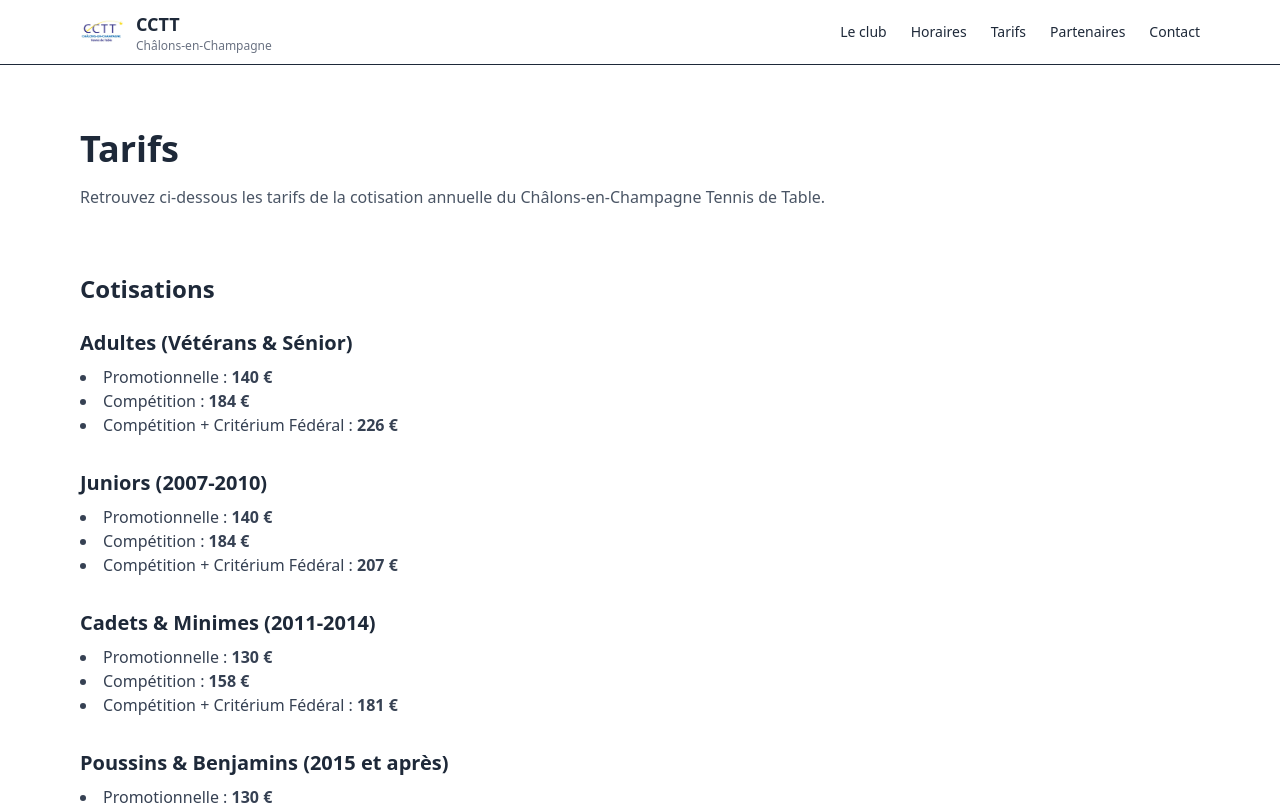
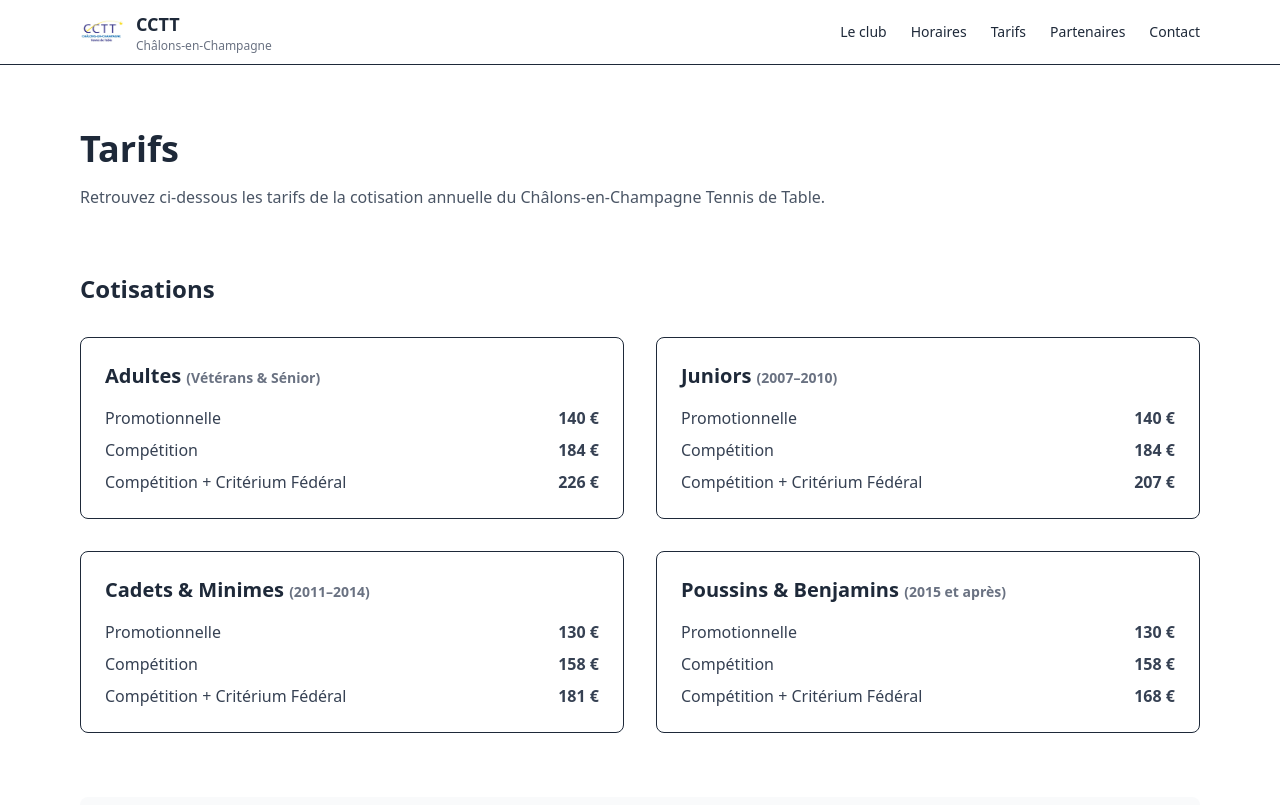
Before and after one commit to jesared/club-cctt, a Next.js app: page /tarifs in a window 1280 px wide. Shown: the top 805 px of the page. Built offline with nearby package versions, Linux system fonts and the light colour scheme.

Commit message:
Mise à jour de la section Cotisations : amélioration de la présentation des tarifs avec des bordures et un espacement optimisé.

```diff
--- a/app/tarifs/page.tsx
+++ b/app/tarifs/page.tsx
@@ -10,87 +10,104 @@ export default function TarifsPage() {
         </p>
       </header>
 
-      {/* TARIFS */}
-      {/* TABLEAU TARIFS */}
+      {/* COTISATIONS */}
       <section>
-        <h2 className="text-2xl font-semibold mb-6">Cotisations</h2>
+        <h2 className="text-2xl font-semibold mb-8">Cotisations</h2>
 
-        <div className="space-y-8">
+        <div className="grid grid-cols-1 md:grid-cols-2 gap-8">
           {/* ADULTES */}
-          <div>
-            <h3 className="font-semibold text-xl mb-2">
-              Adultes (Vétérans & Sénior)
+          <div className="bg-white border rounded-lg p-6">
+            <h3 className="text-xl font-semibold mb-4">
+              Adultes{" "}
+              <span className="text-sm text-gray-500">(Vétérans & Sénior)</span>
             </h3>
 
-            <ul className="list-disc list-inside text-gray-700">
-              <li>
-                Promotionnelle : <strong>140 €</strong>
+            <ul className="space-y-2 text-gray-700">
+              <li className="flex justify-between">
+                <span>Promotionnelle</span>
+                <strong>140 €</strong>
               </li>
-              <li>
-                Compétition : <strong>184 €</strong>
+              <li className="flex justify-between">
+                <span>Compétition</span>
+                <strong>184 €</strong>
               </li>
-              <li>
-                Compétition + Critérium Fédéral : <strong>226 €</strong>
+              <li className="flex justify-between">
+                <span>Compétition + Critérium Fédéral</span>
+                <strong>226 €</strong>
               </li>
             </ul>
           </div>
 
           {/* JUNIORS */}
-          <div>
-            <h3 className="font-semibold text-xl mb-2">Juniors (2007-2010)</h3>
+          <div className="bg-white border rounded-lg p-6">
+            <h3 className="text-xl font-semibold mb-4">
+              Juniors <span className="text-sm text-gray-500">(2007–2010)</span>
+            </h3>
 
-            <ul className="list-disc list-inside text-gray-700">
-              <li>
-                Promotionnelle : <strong>140 €</strong>
+            <ul className="space-y-2 text-gray-700">
+              <li className="flex justify-between">
+                <span>Promotionnelle</span>
+                <strong>140 €</strong>
               </li>
-              <li>
-                Compétition : <strong>184 €</strong>
+              <li className="flex justify-between">
+                <span>Compétition</span>
+                <strong>184 €</strong>
               </li>
-              <li>
-                Compétition + Critérium Fédéral : <strong>207 €</strong>
+              <li className="flex justify-between">
+                <span>Compétition + Critérium Fédéral</span>
+                <strong>207 €</strong>
               </li>
             </ul>
           </div>
 
           {/* CADETS & MINIMES */}
-          <div>
-            <h3 className="font-semibold text-xl mb-2">
-              Cadets & Minimes (2011-2014)
+          <div className="bg-white border rounded-lg p-6">
+            <h3 className="text-xl font-semibold mb-4">
+              Cadets & Minimes{" "}
+              <span className="text-sm text-gray-500">(2011–2014)</span>
             </h3>
 
-            <ul className="list-disc list-inside text-gray-700">
-              <li>
-                Promotionnelle : <strong>130 €</strong>
+            <ul className="space-y-2 text-gray-700">
+              <li className="flex justify-between">
+                <span>Promotionnelle</span>
+                <strong>130 €</strong>
               </li>
-              <li>
-                Compétition : <strong>158 €</strong>
+              <li className="flex justify-between">
+                <span>Compétition</span>
+                <strong>158 €</strong>
               </li>
-              <li>
-                Compétition + Critérium Fédéral : <strong>181 €</strong>
+              <li className="flex justify-between">
+                <span>Compétition + Critérium Fédéral</span>
+                <strong>181 €</strong>
               </li>
             </ul>
           </div>
 
           {/* POUSSINS & BENJAMINS */}
-          <div>
-            <h3 className="font-semibold text-xl mb-2">
-              Poussins & Benjamins (2015 et après)
+          <div className="bg-white border rounded-lg p-6">
+            <h3 className="text-xl font-semibold mb-4">
+              Poussins & Benjamins{" "}
+              <span className="text-sm text-gray-500">(2015 et après)</span>
             </h3>
 
-            <ul className="list-disc list-inside text-gray-700">
-              <li>
-                Promotionnelle : <strong>130 €</strong>
+            <ul className="space-y-2 text-gray-700">
+              <li className="flex justify-between">
+                <span>Promotionnelle</span>
+                <strong>130 €</strong>
               </li>
-              <li>
-                Compétition : <strong>158 €</strong>
+              <li className="flex justify-between">
+                <span>Compétition</span>
+                <strong>158 €</strong>
               </li>
-              <li>
-                Compétition + Critérium Fédéral : <strong>168 €</strong>
+              <li className="flex justify-between">
+                <span>Compétition + Critérium Fédéral</span>
+                <strong>168 €</strong>
               </li>
             </ul>
           </div>
         </div>
       </section>
+
       {/* MODALITÉS DE PAIEMENT */}
       <section className="bg-gray-50 rounded-lg">
         <div className="px-6 py-10 md:px-12">
```
